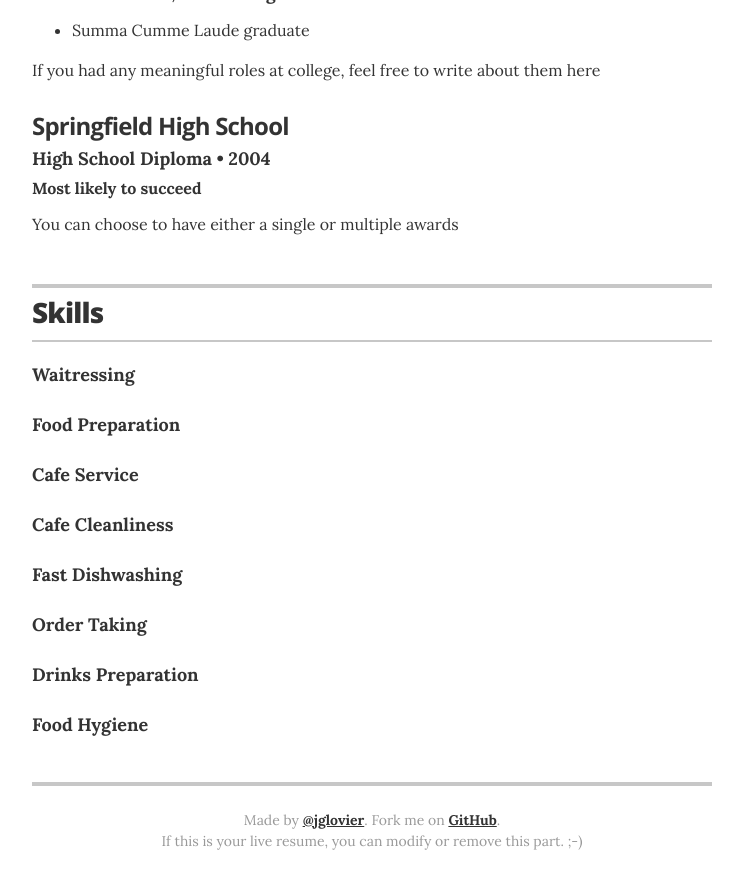
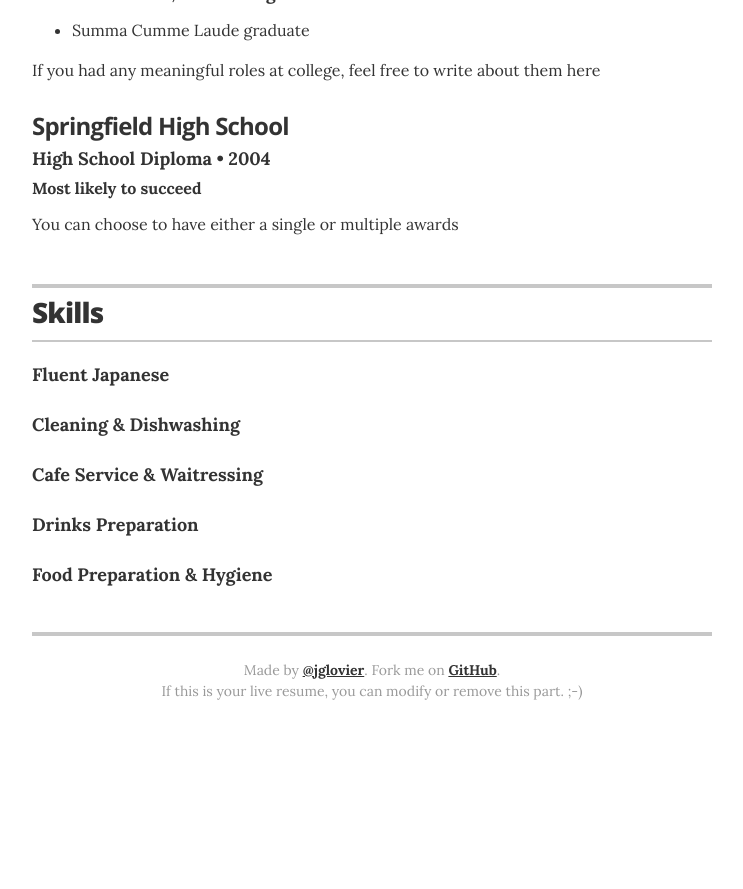
Before and after one commit to ahandsel/meet-sakura, a Jekyll site: the page built from index.html, in a window 1280 px wide and 900 px high, scrolled down 1251 px. Shown: the top 889 px of the window, without its empty margins (268-1011 px from the left). Built offline with Jekyll 4.4.1, drawn with Linux system fonts in a browser that asks for light colours; after the commit the page ends 2001 px from its top, so only the background shows below that.

Commit message:
Simplified skills down to 5

```diff
--- a/_data/skills.yml
+++ b/_data/skills.yml
@@ -12,11 +12,8 @@
 # - skill: Digital content development and creation
 #   description: Copy writing, graphic design, web design, front-end web development, print design
 
-- skill: Waitressing
-- skill: Food Preparation
-- skill: Cafe Service
-- skill: Cafe Cleanliness
-- skill: Fast Dishwashing
-- skill: Order Taking
+- skill: Fluent Japanese
+- skill: Cleaning & Dishwashing
+- skill: Cafe Service & Waitressing
 - skill: Drinks Preparation
-- skill: Food Hygiene
+- skill: Food Preparation & Hygiene
```
